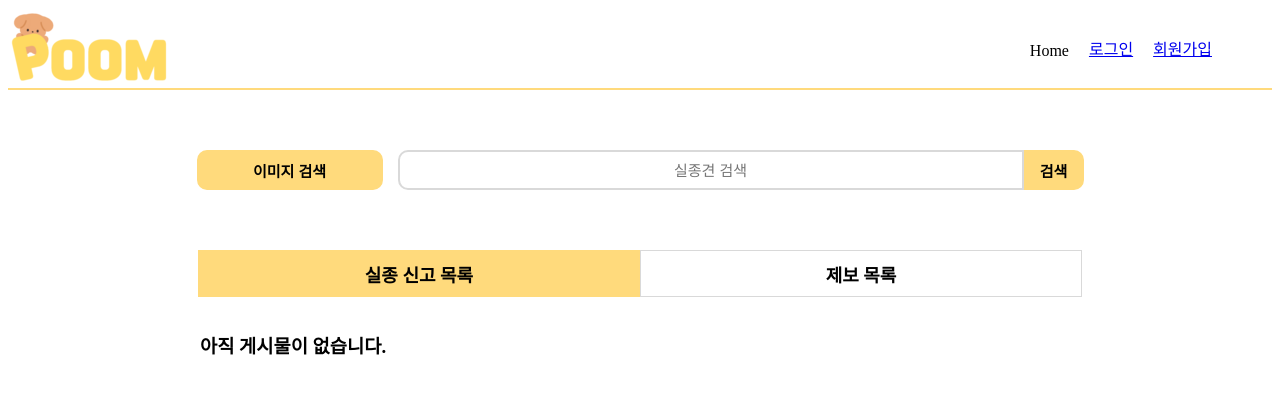
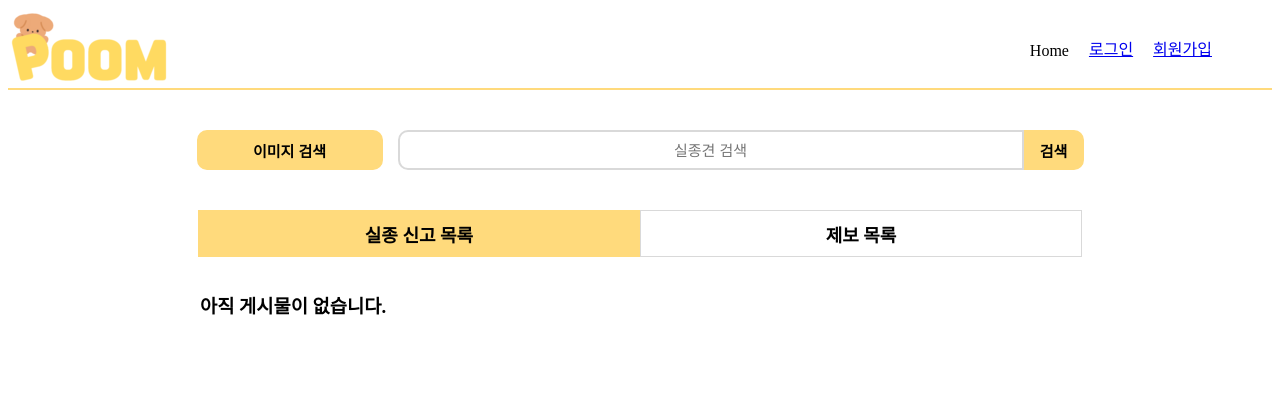
Before and after one commit to rovemin/POOM, a Django app: page / in a window 1280 px wide. Shown: the top 394 px of the page. Run offline with Django 4.2, Linux system fonts and the light colour scheme; data that the repository does not hold is empty.

Commit message:
fix: serarch_box 수정

```diff
--- a/server/static/register_dog/main1.css
+++ b/server/static/register_dog/main1.css
@@ -60,8 +60,8 @@ justify-content: center;
   display: flex;
 justify-content: center;
  align-items: center;
-  margin-top: 30px;
-   margin-bottom: 30px;
+  margin-top: 10px;
+   margin-bottom: 10px;
 
 }
 
--- a/server/static/register_dog/main2.css
+++ b/server/static/register_dog/main2.css
@@ -60,8 +60,8 @@ justify-content: center;
   display: flex;
 justify-content: center;
  align-items: center;
-  margin-top: 30px;
-   margin-bottom: 30px;
+  margin-top: 10px;
+   margin-bottom: 10px;
 
 }
 
```
